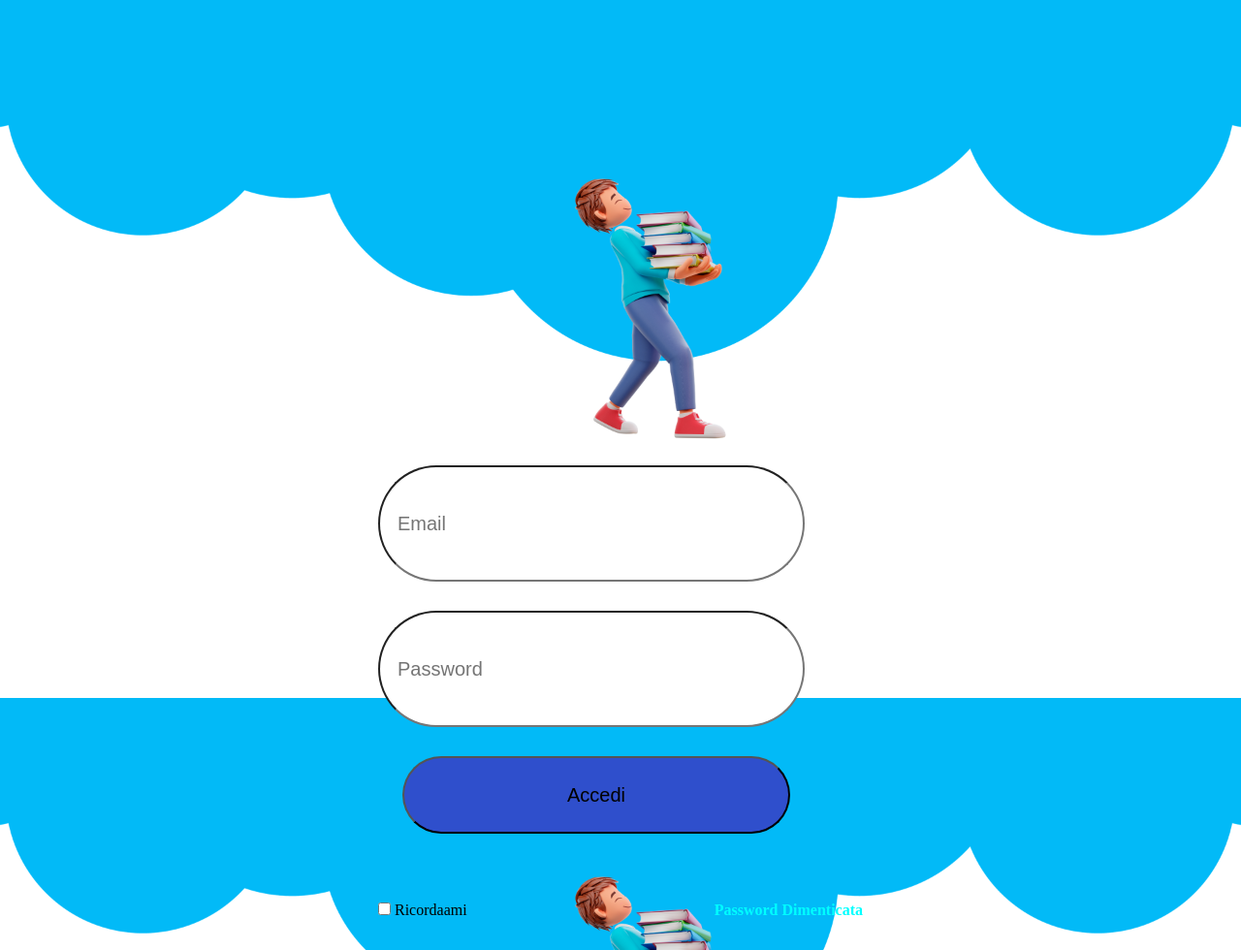
After one commit to lEoNardoToP/Lernify_WEBAPP, a Django app: template LERNIFY/lernify/Startpages/templates/LoginPage.html in a window 1280 px wide. The commit adds this page. Shown: the whole page at 97% size. Run offline with Django 3.2, Linux system fonts and the light colour scheme; the template is opened without the code that fills it, so the values that code supplies are empty.

Commit message:
login done (Pretty much)

```diff
--- /dev/null
+++ b/LERNIFY/lernify/Startpages/static/CSS/Login.css
@@ -0,0 +1,61 @@
+#FORM {
+    position: absolute;
+    top : 60%;
+    width: 500px;
+    left: calc(50% - 250px);
+    height: 500px;
+}
+#myLoginForm {
+    display: flex;
+    flex-direction: column;
+}
+#Email {
+
+    padding : 18px;
+    font-size: 20px;
+    position: absolute;
+    width : 80%;
+    height: 80px;
+    border-radius: 100vw 100vw 100vw 100vw;
+}
+
+#Password {
+    padding : 18px;
+    font-size: 20px;
+    position: absolute;
+    top : 30%;
+    height: 80px;
+    width : 80%;
+    border-radius: 100vw 100vw 100vw 100vw;
+}
+
+#Submit{
+    background-color: rgb(47, 79, 204);
+    left : 5%;
+    padding : 18px;
+    font-size: 20px;
+    position: absolute;
+    top : 60%;
+    height: 80px;
+    width : 80%;
+    border-radius: 100vw 100vw 100vw 100vw;
+}
+
+#NonTiScordarDiMe {
+    position: absolute;
+    top : 90%;
+}
+#PasswordDimenticata {
+    position: absolute;
+    right : 0;
+    top : 90%;
+}
+body {
+    background-image: url("../media/Login Backgorund.png");
+    background-size: cover;
+}
+a {
+    color : cyan;
+    text-decoration: none;
+    font-weight: bold;
+}
--- /dev/null
+++ b/LERNIFY/lernify/Startpages/static/CSS/all.css
@@ -0,0 +1,11 @@
+* {
+    margin : 0;
+}
+#ArtInTheCloud {
+    position: absolute;
+    height : 100vh;
+    width : 100vw;
+}
+.PincoPalloBlu {
+    fill : rgb(56, 195, 237);
+}
--- /dev/null
+++ b/LERNIFY/lernify/Startpages/templates/LoginPage.html
@@ -0,0 +1,27 @@
+{% load static %}
+<!doctype html>
+<html lang="it">
+<head>
+    <meta charset="UTF-8">
+    <meta name="viewport"
+          content="width=device-width, user-scalable=no, initial-scale=1.0, maximum-scale=1.0, minimum-scale=1.0">
+    <meta http-equiv="X-UA-Compatible" content="ie=edge">
+    <title>lernify</title>
+    <link rel="stylesheet" href="{%static 'CSS/Login.css'%}">
+    <link rel="stylesheet" href="{%static 'CSS/all.css'%}">
+</head>
+<body>
+<div id="FORM">
+    <form action="" id="myLoginForm">
+        <input placeholder="Email" type="email" id="Email">
+        <input placeholder="Password" type="password" id="Password">
+        <button type="submit" id="Submit">Accedi</button>
+        <label id="NonTiScordarDiMe">
+            <input type="checkbox">
+            Ricordaami
+        </label>
+        <a id="PasswordDimenticata" href="#">Password Dimenticata</a>
+    </form>
+</div>
+</body>
+</html>
--- a/LERNIFY/lernify/Startpages/views.py
+++ b/LERNIFY/lernify/Startpages/views.py
@@ -4,3 +4,6 @@ from django.shortcuts import render
 from django.shortcuts import render
 def HomePage(request):
     return render(request, "Home.html")
+
+def LoginPage(request):
+    return render(request, "LoginPage.html")
--- a/LERNIFY/lernify/settings.py
+++ b/LERNIFY/lernify/settings.py
@@ -17,7 +17,7 @@ from pathlib import Path
 BASE_DIR = Path(__file__).resolve().parent.parent
 PROJECT_PATH = os.path.realpath(os.path.dirname(__file__))
 
-MEDIA_ROOT = os.path.join(PROJECT_PATH, 'Startpages/media/')
+MEDIA_ROOT = os.path.join(PROJECT_PATH, 'Startpages/static/media/')
 # Quick-start development settings - unsuitable for production
 # See https://docs.djangoproject.com/en/5.0/howto/deployment/checklist/
 
--- a/LERNIFY/lernify/urls.py
+++ b/LERNIFY/lernify/urls.py
@@ -20,5 +20,7 @@ from lernify.Startpages import views
 
 urlpatterns = [
     path('admin/', admin.site.urls),
-    path("", views.HomePage, name="home")
+    path("", views.HomePage, name="home"),
+    path("Login", views.LoginPage, name="login"),
+
 ]
```
Also changed, not shown: LERNIFY/lernify/Startpages/static/CSS/Home.css (+5 -7 lines), LERNIFY/lernify/Startpages/templates/Home.html (+1 -8 lines), LERNIFY/lernify/Startpages/static/media/CA Background.png (added), LERNIFY/lernify/Startpages/static/media/ForgotPassword Background.png (added), LERNIFY/lernify/Startpages/static/media/Log In Page Auth.png (added), LERNIFY/lernify/Startpages/static/media/Log In Page.png (added), LERNIFY/lernify/Startpages/static/media/Login Backgorund.png (added), LERNIFY/lernify/Startpages/static/media/Reset Password Background.png (added), LERNIFY/lernify/Startpages/static/media/Reset Password v2.png (added), LERNIFY/lernify/Startpages/static/media/Sign Up Page.png (added), LERNIFY/lernify/Startpages/static/media/Welcome background.png (added).
